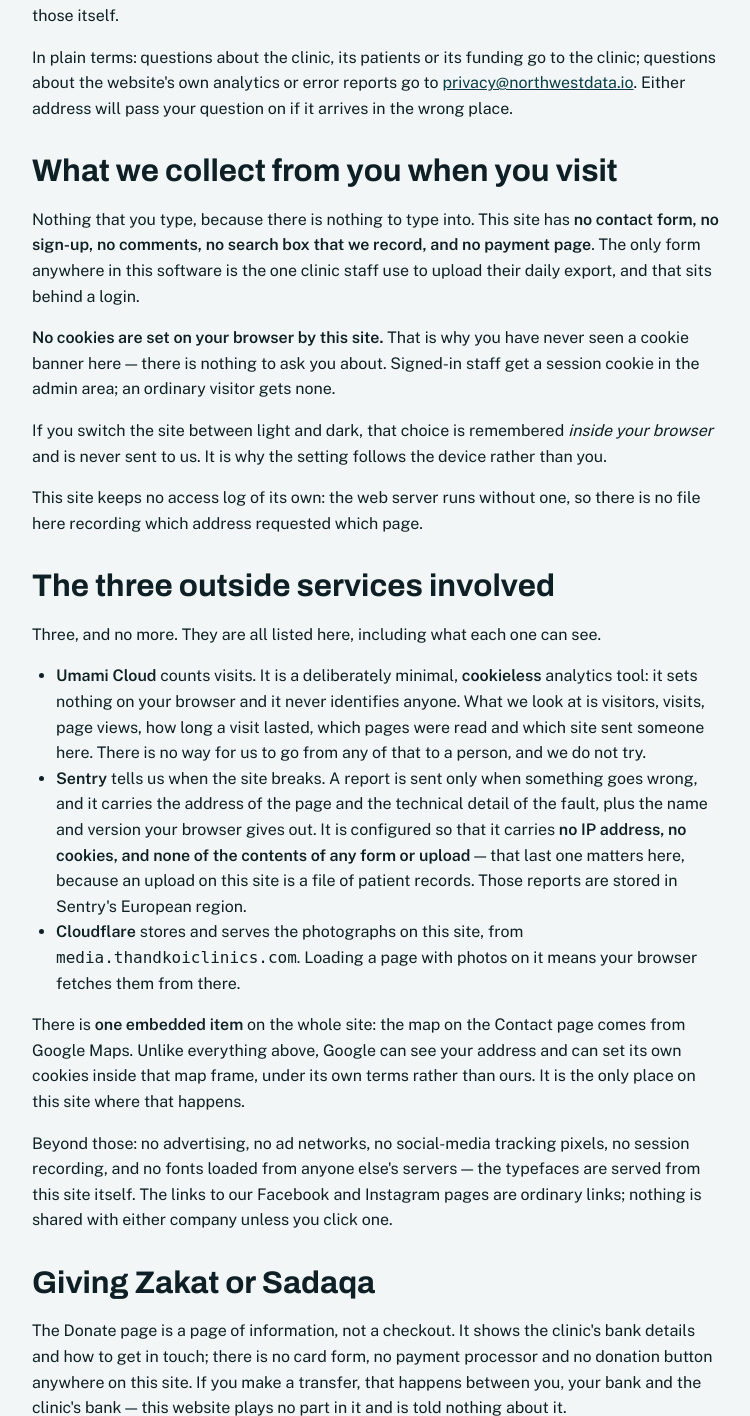
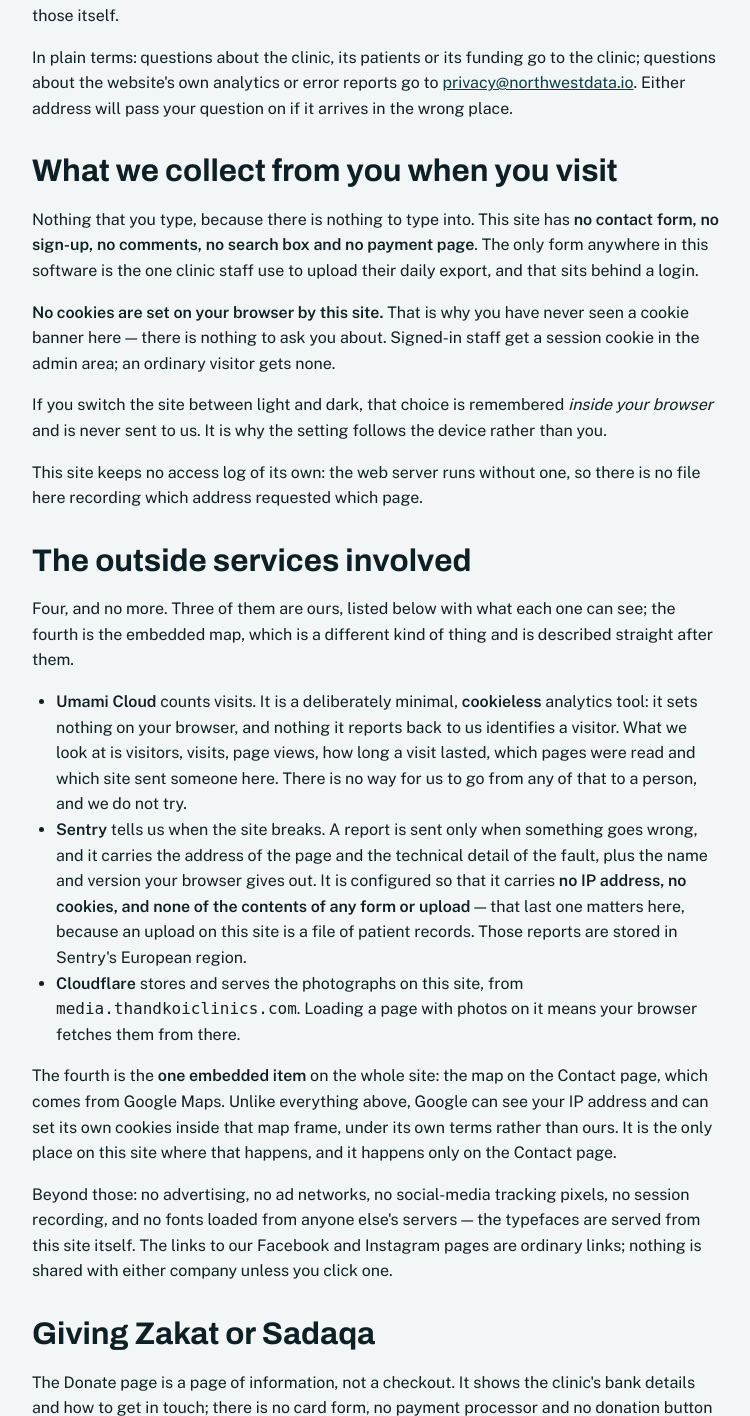
Before and after one commit to hh2110/thandkoi-clinics, a Django app: template apps/core/templates/core/privacy.html in a window 1280 px wide. Shown: the part 908-2324 px from the top of the page, without its empty margins (264-1014 px from the left). Run offline with Django 5.2, Linux system fonts and the light colour scheme; the template is opened without the code that fills it, so the values that code supplies are empty; parts of the project's set-up code (start-up, migrations or seed data) failed here and were passed over.

Commit message:
fix(core): review pass on the privacy notice — one fewer query, four corrections
From the mandatory pre-PR review (single-pass manual read).

The view no longer looks up the Contact page unless it is actually going to
use it. `ContactBankSettings.for_request` caches the settings instance on the
request and the footer's own context processor then reuses it, so reading the
email here costs nothing and lets the fallback lookup be skipped entirely in
the normal case: 3 queries with an email set, against 7 before. That is worth
two lines in this repo specifically — Plans 23 and 24 exist because ordinary
page queries were keeping Neon's compute awake.

Four accuracy corrections to the notice itself, all found by reading it back
against the code rather than by reading the diff:

* the age-band list omitted `unknown`, which `age_band_for` really can return
  when the export gives no usable date of birth;
* the AI section named two of the four generated outputs — the per-group
  paragraph and the empty-columns flag were missing;
* "Google can see your address" meant IP address and did not say so;
* the section promised "three outside services, and no more" and then
  described a fourth in the next paragraph. There are four; it now says four
  and explains why the map is a different kind of thing.

Also drops the sentence pointing at the earlier k-anonymity failure. It is
true, and Plan 18 records it in full, but publishing a past privacy incident
on the public site is the maintainer's call to make deliberately, not a detail
to slip in. The control it describes is stated positively instead. Raised in
the PR description as a question rather than decided here.

Co-Authored-By: Claude Opus 5 (1M context) <noreply@anthropic.com>
Claude-Session: https://claude.ai/code/session_011FCFuMJr8f5bK4TtFEQE2d

```diff
--- a/apps/core/templates/core/privacy.html
+++ b/apps/core/templates/core/privacy.html
@@ -104,8 +104,8 @@ and says so in its own words below.
       <h2>What we collect from you when you visit</h2>
       <p>
         Nothing that you type, because there is nothing to type into. This site
-        has <strong>no contact form, no sign-up, no comments, no search box that
-        we record, and no payment page</strong>. The only form anywhere in this
+        has <strong>no contact form, no sign-up, no comments, no search box and
+        no payment page</strong>. The only form anywhere in this
         software is the one clinic staff use to upload their daily export, and
         that sits behind a login.
       </p>
@@ -126,16 +126,20 @@ and says so in its own words below.
         page.
       </p>
 
-      <h2>The three outside services involved</h2>
-      <p>Three, and no more. They are all listed here, including what each one can see.</p>
+      <h2>The outside services involved</h2>
+      <p>
+        Four, and no more. Three of them are ours, listed below with what each
+        one can see; the fourth is the embedded map, which is a different kind
+        of thing and is described straight after them.
+      </p>
       <ul>
         <li>
           <strong>Umami Cloud</strong> counts visits. It is a deliberately
           minimal, <strong>cookieless</strong> analytics tool: it sets nothing on
-          your browser and it never identifies anyone. What we look at is
-          visitors, visits, page views, how long a visit lasted, which pages were
-          read and which site sent someone here. There is no way for us to go
-          from any of that to a person, and we do not try.
+          your browser, and nothing it reports back to us identifies a visitor.
+          What we look at is visitors, visits, page views, how long a visit
+          lasted, which pages were read and which site sent someone here. There
+          is no way for us to go from any of that to a person, and we do not try.
         </li>
         <li>
           <strong>Sentry</strong> tells us when the site breaks. A report is sent
@@ -154,11 +158,12 @@ and says so in its own words below.
         </li>
       </ul>
       <p>
-        There is <strong>one embedded item</strong> on the whole site: the map on
-        the Contact page comes from Google Maps. Unlike everything above, Google
-        can see your address and can set its own cookies inside that map frame,
-        under its own terms rather than ours. It is the only place on this site
-        where that happens.
+        The fourth is the <strong>one embedded item</strong> on the whole site:
+        the map on the Contact page, which comes from Google Maps. Unlike
+        everything above, Google can see your IP address and can set its own
+        cookies inside that map frame, under its own terms rather than ours. It
+        is the only place on this site where that happens, and it happens only
+        on the Contact page.
       </p>
       <p>
         Beyond those: no advertising, no ad networks, no social-media tracking
@@ -207,8 +212,9 @@ and says so in its own words below.
         <li>
           <strong>Date of birth is read once, to work out which age band the
           patient falls into, and then discarded.</strong> Only the band is
-          kept — one of 0&ndash;5, 6&ndash;18, 19&ndash;55 or 56+. The date
-          itself is never stored.
+          kept — 0&ndash;5, 6&ndash;18, 19&ndash;55, 56+, or "unknown" when the
+          export did not give a usable date. The date itself is never stored,
+          and no exact age is ever derived from it again.
         </li>
       </ul>
 
@@ -217,7 +223,7 @@ and says so in its own words below.
       <ul>
         <li>the date of the visit, and the department;</li>
         <li>the age band, and whether the patient was recorded as male, female,
-          or neither/not recorded;</li>
+          or neither of those / not recorded;</li>
         <li>a rough location — a village or union council, never a street
           address;</li>
         <li>a diagnosis category picked from a fixed list of ten, rather than
@@ -255,17 +261,20 @@ and says so in its own words below.
         <li>
           That paragraph is only published for a group of <strong>at least three
           patients</strong>. Below three it is not written and not shown, so a
-          single day's single patient can never become a sentence about them.
-          This rule is enforced in code, not by asking the writing tool nicely —
-          because a previous version relied on the latter and it did not hold.
+          quiet day's single patient can never become a sentence about them.
+          The threshold is enforced in code, as a hard rule, rather than by
+          instructing the model to write generally — an instruction is not a
+          control.
         </li>
       </ul>
 
       <h3>Automatic writing, and what it is given</h3>
       <p>
-        Some prose on this site — a summary sentence on a daily report, and the
-        monthly newsletter draft — is written by an AI model run by Anthropic.
-        Two rules govern it, and both are enforced in code:
+        Some prose on this site is written by an AI model run by Anthropic: the
+        summary sentence on a daily report, the per-group paragraph described
+        just above, a note flagging which columns the day's export left empty,
+        and the monthly newsletter draft. Two rules govern all of it, and both
+        are enforced in code rather than by asking the model to behave:
       </p>
       <ul>
         <li>
```
Also changed, not shown: apps/core/views.py (+17 -6 lines).
